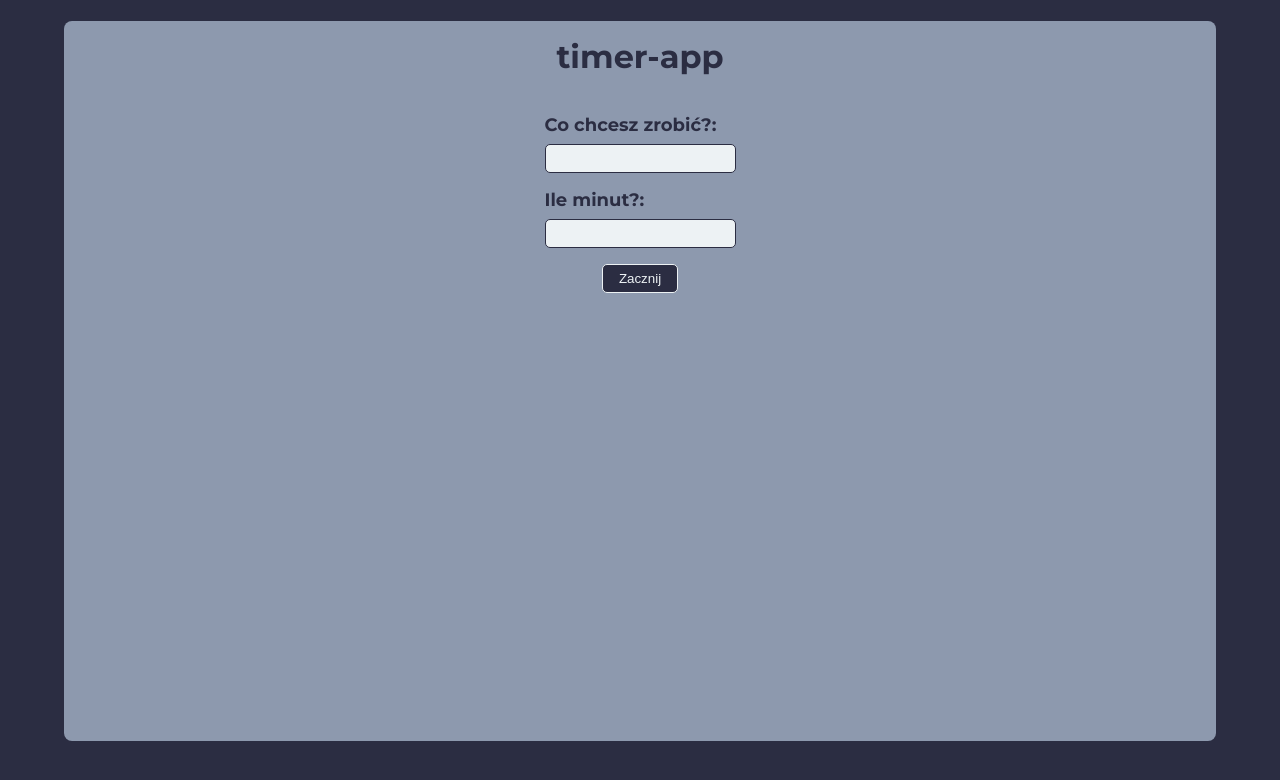
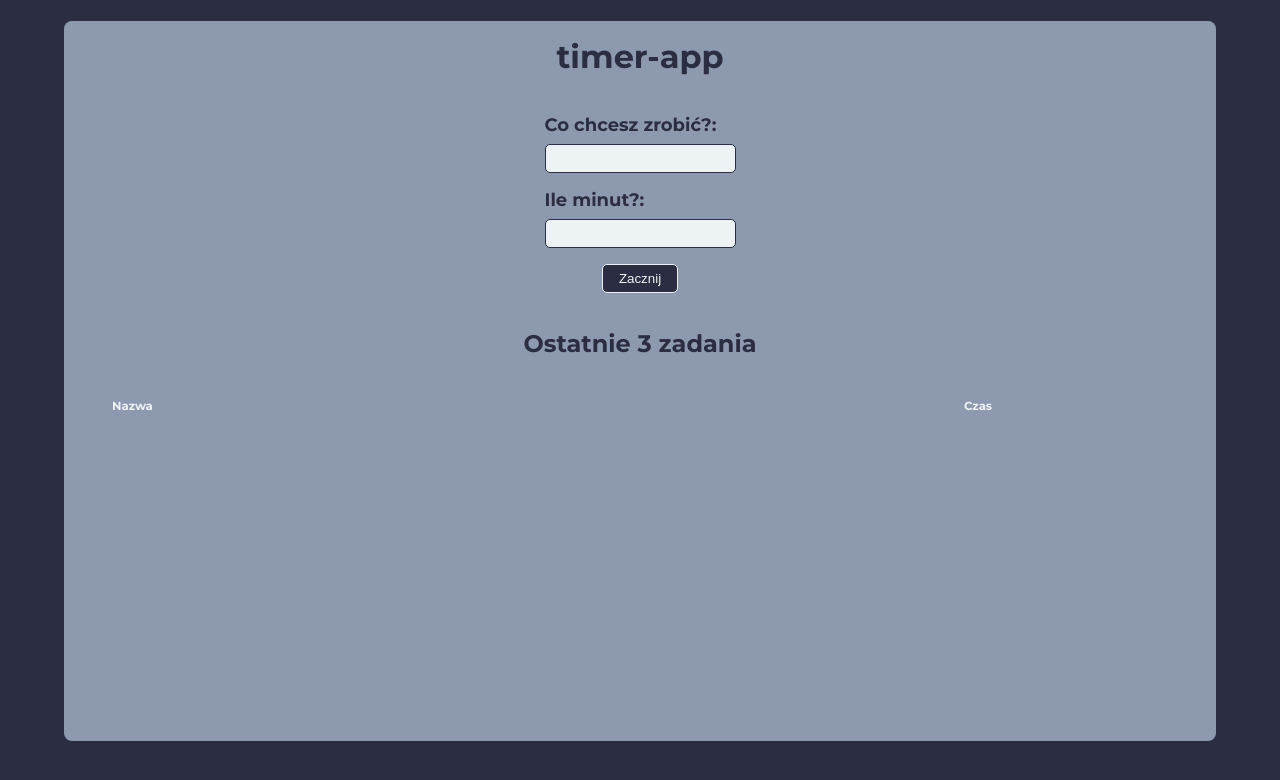
Before and after one commit to jarek-janowski/timer-app, a React (Create React App) app: page / in a window 1280 px wide. Shown: the top 780 px of the page. Built offline with nearby package versions, Linux system fonts and the light colour scheme.

Commit message:
feat: add storage component to display locale storage history

```diff
--- a/src/components/EditableTimebox/EditableTimebox.js
+++ b/src/components/EditableTimebox/EditableTimebox.js
@@ -19,6 +19,7 @@ class EditableTimebox extends Component {
         if(this.state.elapsedTimeInSeconds >= (this.state.totalTimeInMinutes*60) && this.state.elapsedTimeInSeconds>0) {
             this.stopTimer();
         }
+
     }
 
     handleTitleChange = e =>{
@@ -53,7 +54,26 @@ class EditableTimebox extends Component {
             this.setState({
             isRunning: true,
         })
-        this.startTimer();}
+
+
+        function saveTitle(data){
+            let a = [];
+            a = JSON.parse(localStorage.getItem('title')) || [];
+            a.push(data);
+            localStorage.setItem('title', JSON.stringify(a));
+        }
+
+        function saveTime(data){
+            let a = [];
+            a = JSON.parse(localStorage.getItem('time')) || [];
+            a.push(data);
+            localStorage.setItem('time', JSON.stringify(a));
+        }
+
+        this.startTimer();
+        saveTitle(this.state.title);
+        saveTime(this.state.totalTimeInMinutes);
+        }
     }
 
     handleStop = () =>{
@@ -68,6 +88,7 @@ class EditableTimebox extends Component {
             validMinutes: false,
         })
         this.stopTimer();
+
     }
 
     handleTogglePause = () => {
--- /dev/null
+++ b/src/components/Storage/Storage.js
@@ -0,0 +1,36 @@
+import React, { Component } from 'react';
+import './Storage.scss'
+
+const jsonParseTitle = JSON.parse(localStorage.getItem('title'))
+const jsonParseTime = JSON.parse(localStorage.getItem('time'))
+
+class Storage extends Component {
+
+    render() {
+        return (
+            <section className="storage">
+                <h2 className="storage__heading">Ostatnie 3 zadania</h2>
+                <div className="storage-wrapper">
+                    <ul className="storage-list">
+                        <h3 className="storage-list__heading">Nazwa</h3>
+                        {jsonParseTitle && jsonParseTitle.reduce((acc, b) => ([b, ...acc]), []).slice(0, 3).map((item, id)=>{
+                            return(
+                            <li key={id}>{item}</li>)
+                        })
+                        }
+                    </ul>
+                    <ul className="storage-list storage-list--time">
+                        <h3 className="storage-list__heading">Czas</h3>
+                        {jsonParseTime && jsonParseTime.reduce((acc, b) => ([b, ...acc]), []).slice(0, 3).map((item, id)=>{
+                            return(
+                            <li key={id}>{item}</li>)
+                        })
+                        }
+                    </ul>
+                </div>
+            </section>
+         );
+    }
+}
+
+export default Storage;
--- /dev/null
+++ b/src/components/Storage/Storage.scss
@@ -0,0 +1,33 @@
+@import '../../variables.scss';
+
+.storage {
+    margin-top: 16px;
+    display: block;
+    width: 100%;
+    // margin: 0 auto;
+    // flex-direction: column;
+    // justify-content: flex-start;
+    &__heading{
+        text-align: center;
+        color: $darkpurple;
+    }
+    &-list{
+        list-style: none;
+        color: $white;
+        font-size: 10px;
+        grid-column-start: 1;
+        grid-column-end: 7;
+        &--time{
+            grid-column-start: 7;
+            grid-column-end: 8;
+        }
+        &__heading{
+
+        }
+    }
+    &-wrapper{
+        display: grid;
+        grid-template-columns: repeat(8, 1fr);
+
+    }
+}
--- a/src/components/TimeboxEditor/TimeboxEditor.js
+++ b/src/components/TimeboxEditor/TimeboxEditor.js
@@ -1,5 +1,6 @@
 import './TimeboxEditor.scss'
 import styled, { css } from 'styled-components'
+import Storage from '../Storage/Storage'
 
 const Input = styled.input`
 ${props =>
@@ -29,7 +30,7 @@ const TimeboxEditor = ({
                     value={title}
                     type="text"
                     onChange={titleChange}
-                    maxLength="36"
+                    maxLength="30"
                     redBorder={validationTitle}
                 />
             </label>
@@ -51,6 +52,7 @@ const TimeboxEditor = ({
                 disabled={isRunning}
                 >Zacznij
             </button>
+            <Storage />
         </section>
      );
 }
```
